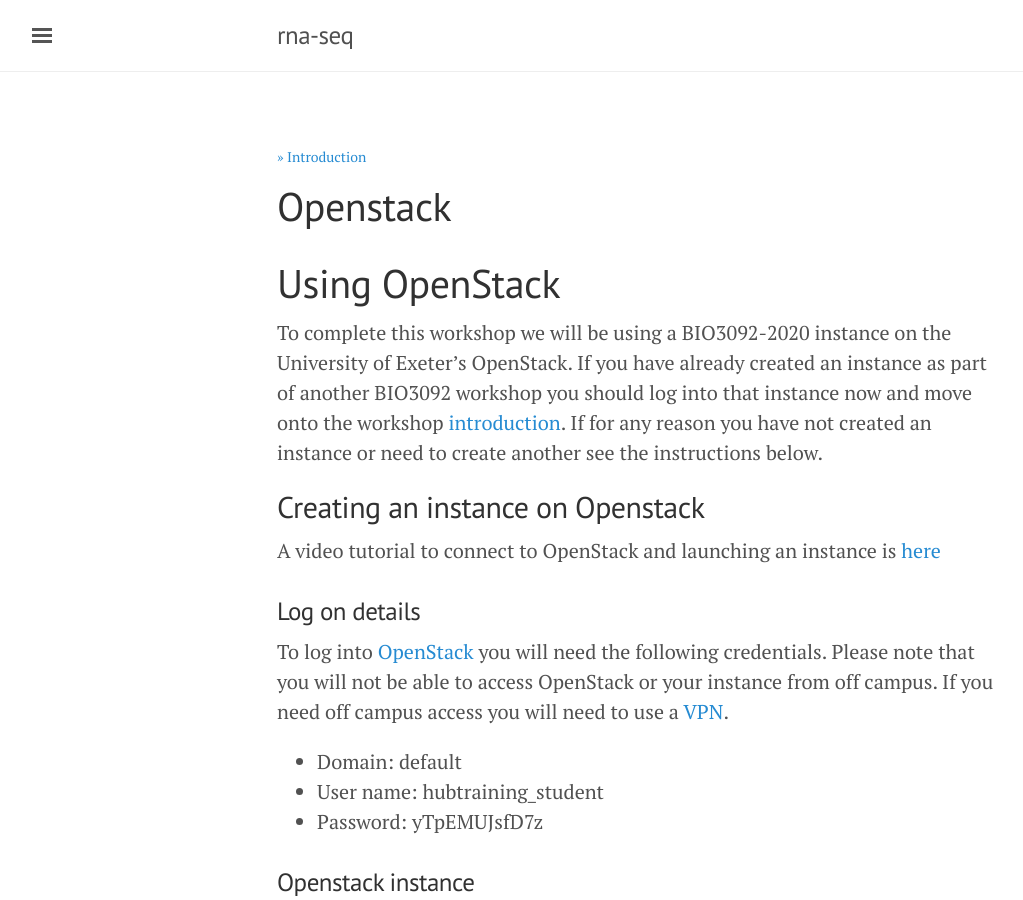
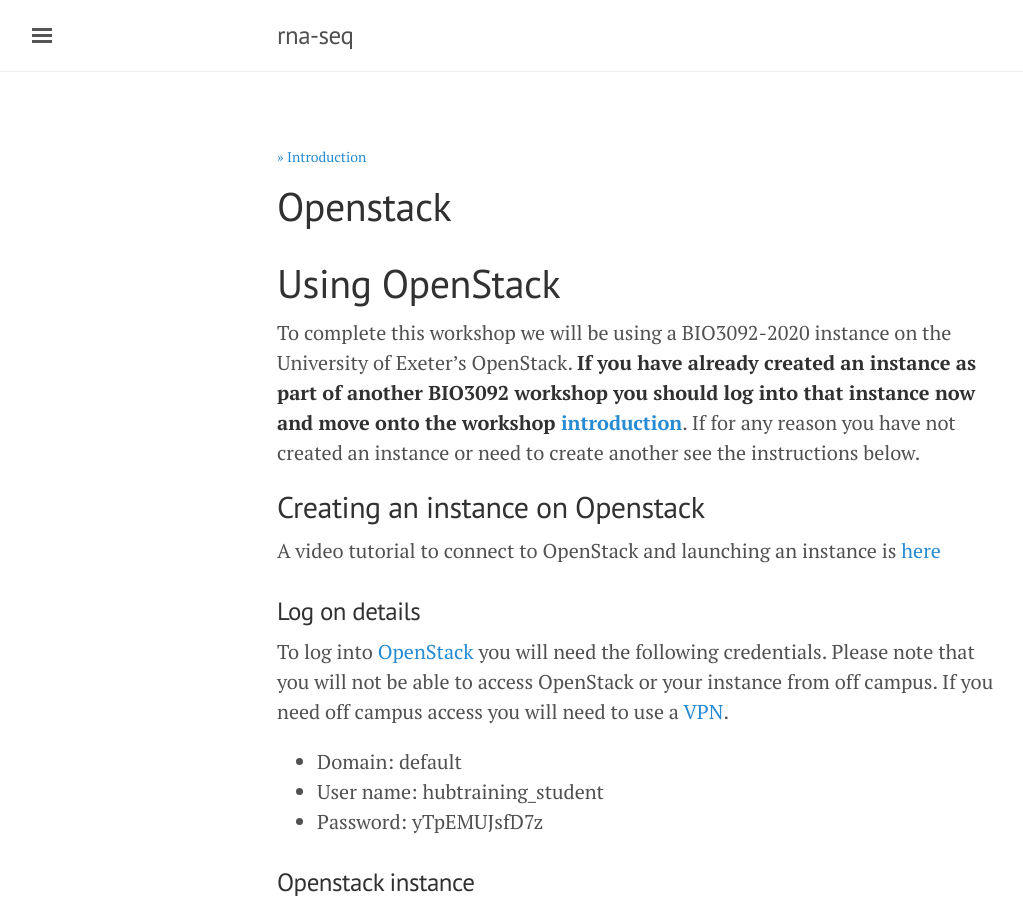
Before and after one commit to UoE-BIO3092/rna-seq, a Jekyll site: the page built from 01_prerequisites.md, in a window 1280 px wide and 900 px high. Shown: the whole window, without its empty margins (3-1026 px from the left). Built offline with Jekyll 4.4.1, drawn with Linux system fonts in a browser that asks for light colours; nearby versions of some CDN libraries.

```diff
--- a/01_prerequisites.md
+++ b/01_prerequisites.md
@@ -5,7 +5,7 @@ order: 1
 ---
 # Using OpenStack
 
-To complete this workshop we will be using a BIO3092-2020 instance on the University of Exeter's OpenStack. If you have already created an instance as part of another BIO3092 workshop you should log into that instance now and  move onto the workshop [introduction](https://uoe-bio3092.github.io/rna-seq/02_introduction.html). If for any reason you have not created an instance or need to create another see the instructions below.
+To complete this workshop we will be using a BIO3092-2020 instance on the University of Exeter's OpenStack. **If you have already created an instance as part of another BIO3092 workshop you should log into that instance now and  move onto the workshop [introduction](https://uoe-bio3092.github.io/rna-seq/02_introduction.html)**. If for any reason you have not created an instance or need to create another see the instructions below.
 
 ## Creating an instance on Openstack
 
```
